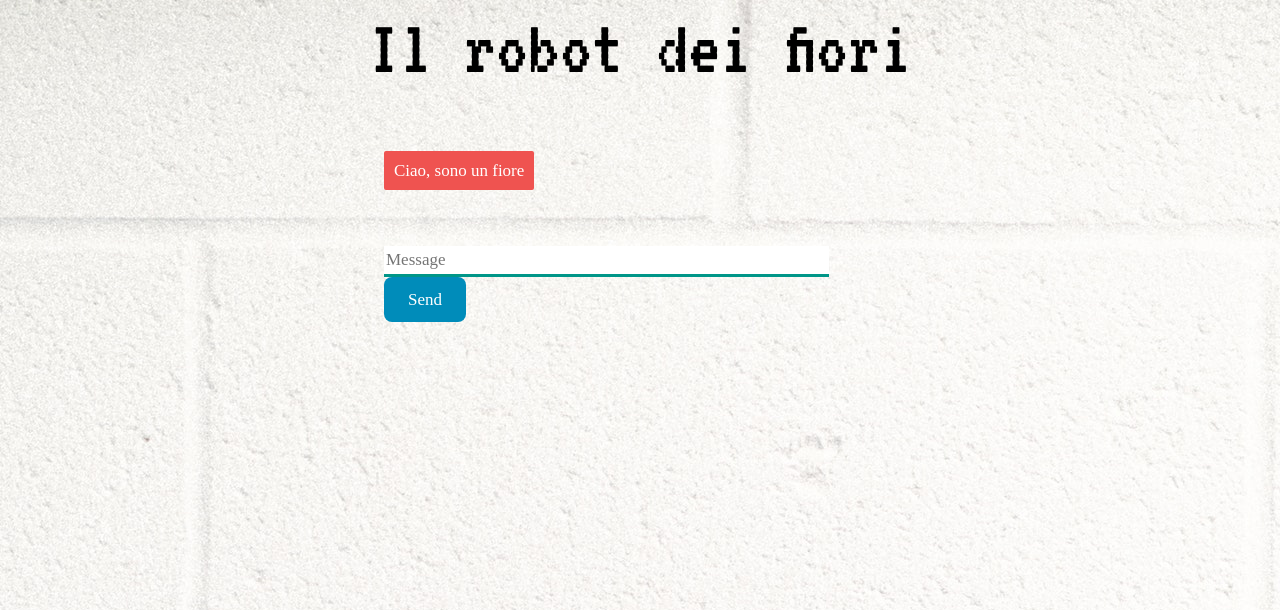
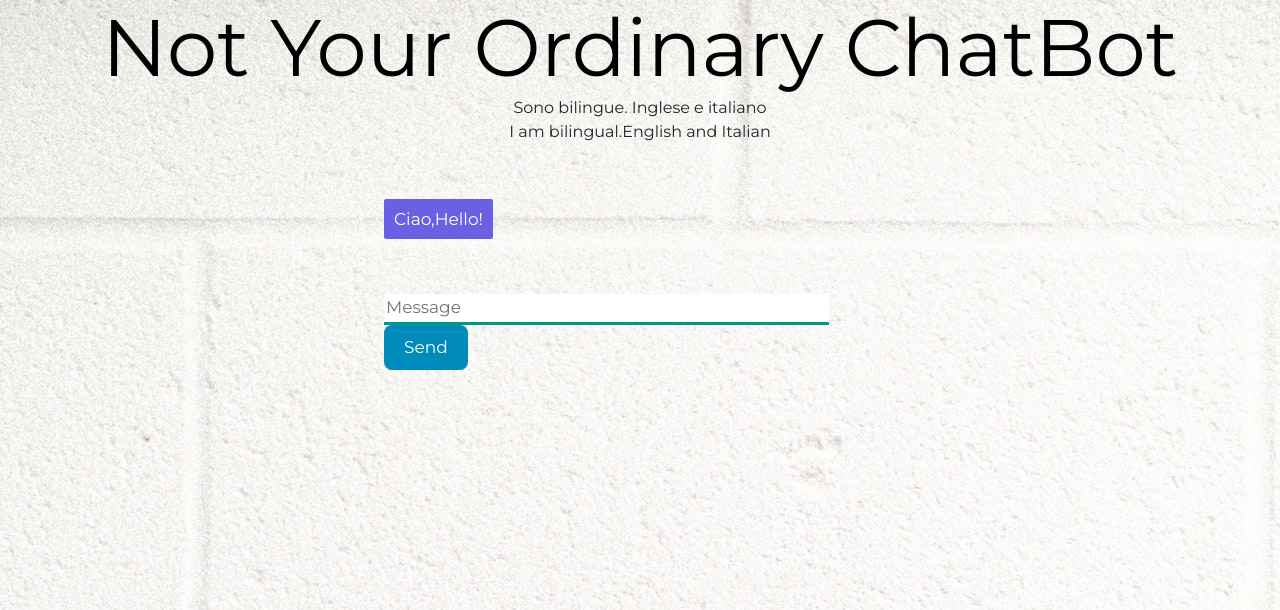
Before and after one commit to thejwambui/ItalianChatBot, a Flask app: page / in a window 1280 px wide. Shown: the top 610 px of the page. Run offline with Flask 2, Linux system fonts and the light colour scheme; some libraries are stand-ins or nearby versions.

Commit message:
Add change to layout

```diff
--- a/static/styles.css
+++ b/static/styles.css
@@ -1,5 +1,5 @@
 body {
-   font-family: 'VT323', monospace;
+
    background-image: url('/static/background.jpeg');
 }
 
@@ -9,7 +9,13 @@ h1 {
     margin-top: 0;
     text-align: center;
     font-size: 80px;
-    font-family: 'VT323', monospace;
+    font-family: 'Montserrat', sans-serif;
+
+}
+
+p{
+    text-align: center;
+    font-family: 'Montserrat', sans-serif;
 }
 
 h3 {
@@ -37,45 +43,45 @@ h3 {
     width: 87%;
     border: none;
     border-bottom: 3px solid #009688;
-    font-family: 'Caveat', cursive;
+    font-family: 'Montserrat', sans-serif;
     font-size: 17px;
 }
 
 #buttonInput {
-    padding: 3px;
-    font-family: 'Caveat', cursive;
+    padding: 2px;
+    font-family: 'Montserrat', sans-serif;
     font-size: 17px;
     border: none;
     color: white;
     border-radius: 8px;
-    padding: 10px 24px;
+    padding: 10px 20px;
     background-color: #008CBA;
 }
 
 .userText {
     color: white;
-    font-family: 'Caveat', cursive;
+    font-family: 'Montserrat', sans-serif;
     font-size: 17px;
     text-align: right;
     line-height: 30px;
 }
 
 .userText span {
-    background-color: #009688;
+    background-color: #d776dd;
     padding: 10px;
     border-radius: 2px;
 }
 
 .botText {
     color: white;
-    font-family: 'Caveat', cursive;
+    font-family: 'Montserrat', sans-serif;
     font-size: 17px;
     text-align: left;
     line-height: 30px;
 }
 
 .botText span {
-    background-color: #EF5350;
+    background-color: #6b60e3;
     padding: 10px;
     border-radius: 2px;
 }
--- a/templates/index.html
+++ b/templates/index.html
@@ -1,24 +1,29 @@
 <!DOCTYPE html>
 <html>
 	<head>
+    <title>Not Your Ordinary ChatBot</title>
+    <meta name="viewport" content="width=device-width, initial-scale=1">
     <link rel="stylesheet" href="https://maxcdn.bootstrapcdn.com/bootstrap/4.0.0/css/bootstrap.min.css" integrity="sha384-Gn5384xqQ1aoWXA+058RXPxPg6fy4IWvTNh0E263XmFcJlSAwiGgFAW/dAiS6JXm" crossorigin="anonymous">
 	<link rel="stylesheet" type="text/css" href="/static/styles.css">
   <link href="https://fonts.googleapis.com/css?family=VT323" rel="stylesheet">
+  <link href="https://fonts.googleapis.com/css?family=Montserrat" rel="stylesheet">
     </head>
   <body>
 
     <h1>
-Il robot dei fiori</h1>
-
+Not Your Ordinary ChatBot</h1>
+  <p>Sono bilingue. Inglese e italiano<br>
+  I am bilingual.English and Italian</p>
     <div>
       <div id="chatbox">
         <p class="botText"><span>
 
-Ciao, sono un fiore</span></p>
+Ciao,Hello!</span></p>
       </div>
 
       <div id="userInput">
         <input id="textInput" type="text" name="msg" placeholder="Message">
+        <br>
         <input id="buttonInput" type="submit" value="Send">
       </div>
 
```
Also changed, not shown: db.sqlite3.
